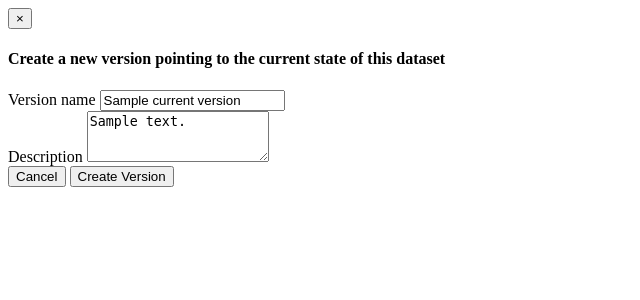
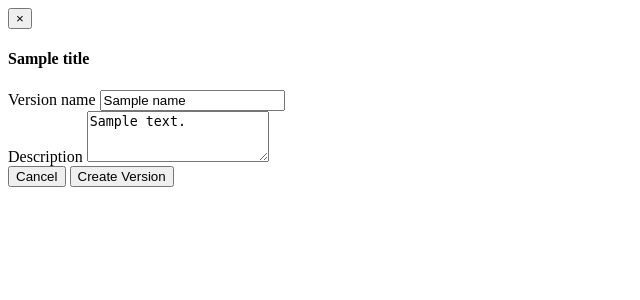
Before and after one commit to datopian/ckanext-versions, a Python web app: template ckanext/versions/templates/package/snippets/create_version.html in a window 1280 px wide. Shown: the top 300 px of the page, without its empty margins (0-640 px from the left). Run offline with Jinja, Linux system fonts and the light colour scheme; the template is opened without the code that fills it: most values are stand-ins (such as "Sample title", 1, 10 or a date in 2020).

Commit message:
[#21] Parametrize forms value and title

```diff
--- a/ckanext/versions/templates/package/snippets/create_version.html
+++ b/ckanext/versions/templates/package/snippets/create_version.html
@@ -1,5 +1,4 @@
-{% set version_name = c.current_version.name or "" %}
-{% set version_description = c.current_version.description or "" %}
+{% set title = title or "Create a new version pointing to the current state of this dataset"%}
 
 <!-- Modal -->
 <div class="modal fade" id="createVersionModal" tabindex="-1" role="dialog" aria-labelledby="createVersionModalLabel">
@@ -9,18 +8,17 @@
                 <div class="modal-header">
                     <button type="button" class="close" data-dismiss="modal" aria-label="Close"><span
                             aria-hidden="true">&times;</span></button>
-                    <h4 class="modal-title" id="createVersionModalLabel">Create a new version pointing to the current
-                        state of this dataset</h4>
+                    <h4 class="modal-title" id="createVersionModalLabel">{{ title }}</h4>
                 </div>
                 <div class="modal-body">
                     <div class="form-group">
                         <label for="version_name">Version name</label>
                         <input type="text" class="form-control" id="version_name" name="version_name"
-                            placeholder="version 1.2" value="{{ version_name }}" required>
+                            placeholder="version 1.2" value="{{ name }}" required>
                     </div>
                     <div class="form-group">
                         <label for="version-details">Description</label>
-                        <textarea id="version-details" name="details" class="form-control" rows="3">{{ version_description }}</textarea>
+                        <textarea id="version-details" name="details" class="form-control" rows="3">{{ description }}</textarea>
                     </div>
                 </div>
                 <div class="modal-footer">
--- a/ckanext/versions/templates/package/snippets/versions_list.html
+++ b/ckanext/versions/templates/package/snippets/versions_list.html
@@ -58,7 +58,11 @@
     <button type="button" class="btn btn-primary pull-right" data-toggle="modal" data-target="#createVersionModal">
       {{ _('Edit Version') }}
     </button>
-    {% snippet 'package/snippets/create_version.html' %}
+    {%
+        snippet 'package/snippets/create_version.html',
+        name = c.current_version.name,
+        description = c.current_version.description,
+        title = "Edit the current Version"%}
     {% endif %}
 
   {% elif not c.revision_date %}
```
